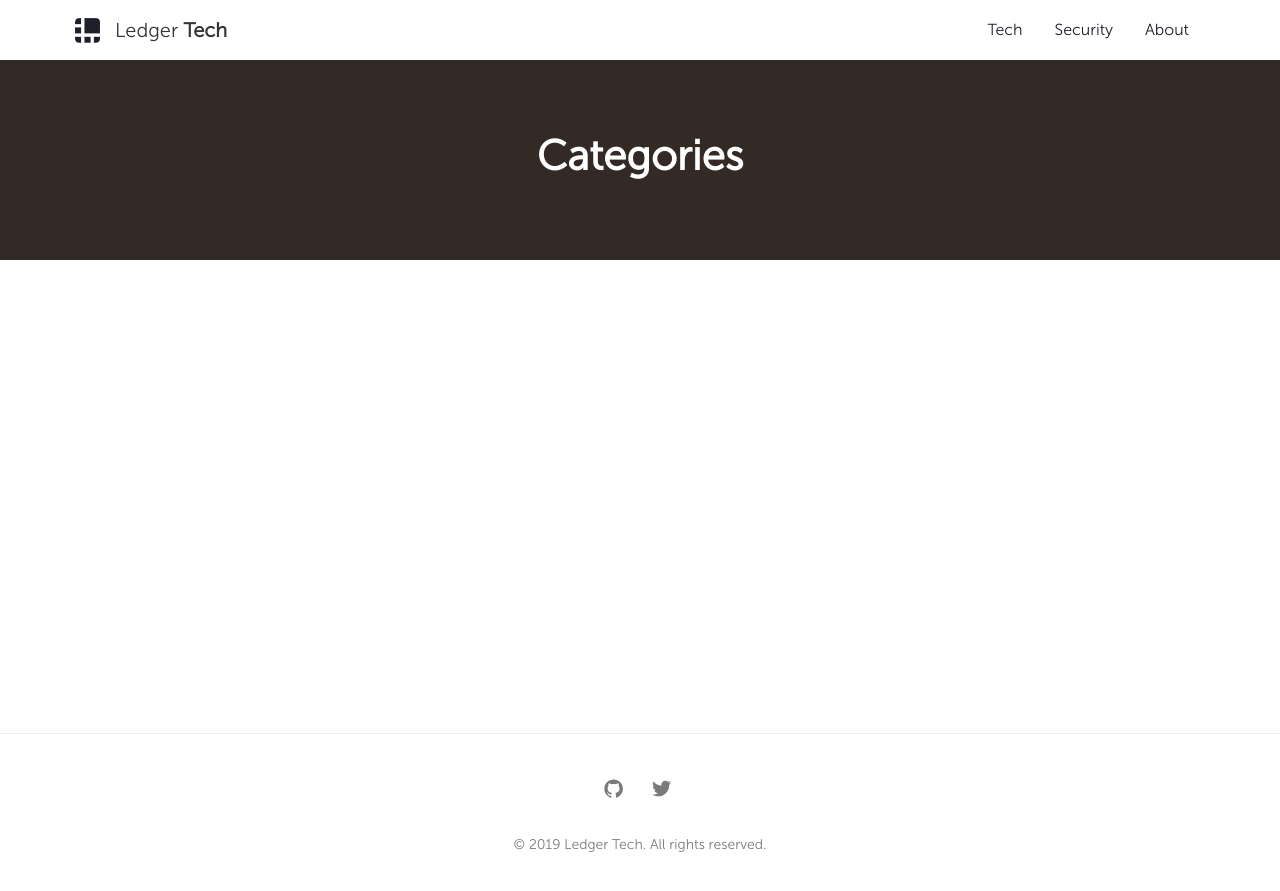
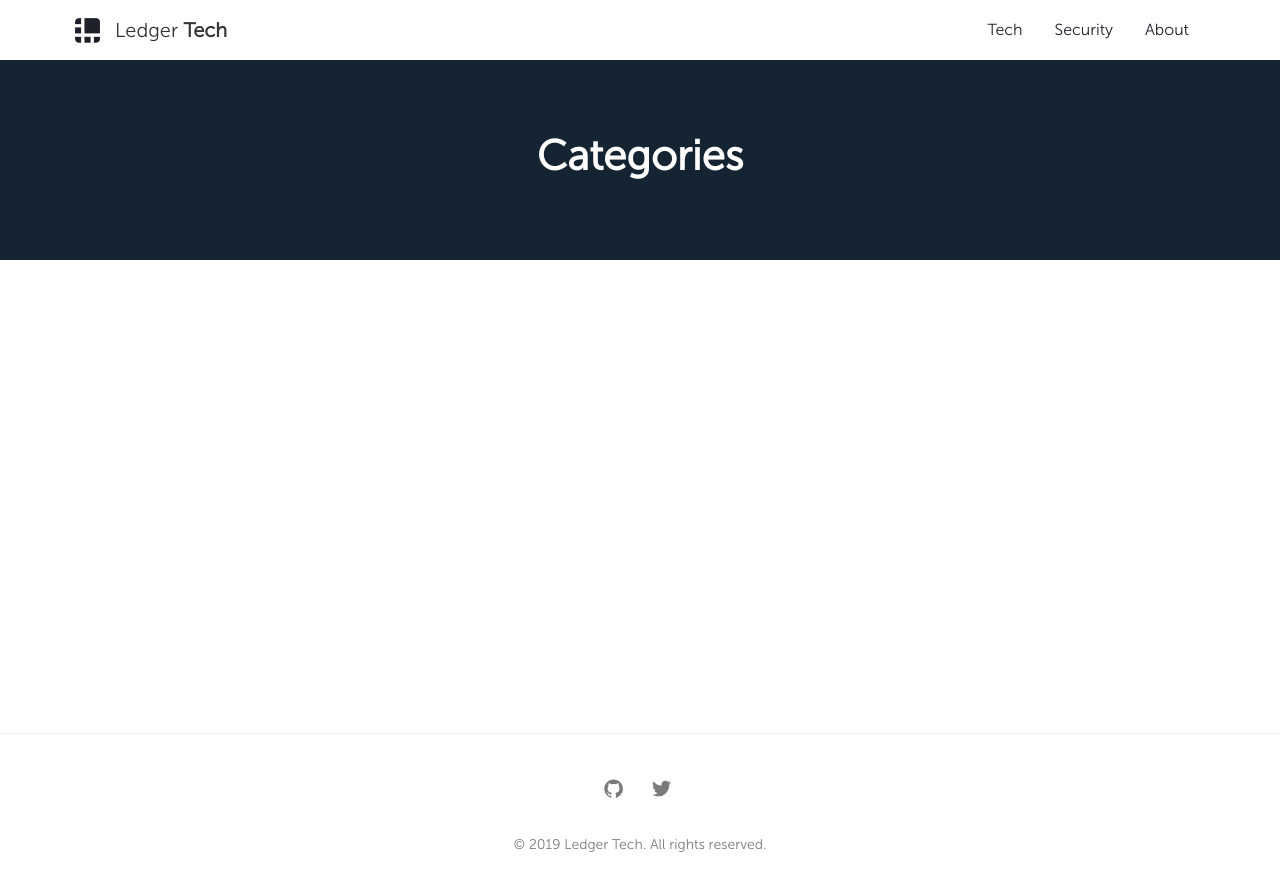
Before and after one commit to jean-laurent-g/LedgerHQ.github.io, a Jekyll site: the page built from categories.md, in a window 1280 px wide. Shown: the top 891 px of the page. Built offline with Jekyll 4.4.1, drawn with Linux system fonts in a browser that asks for light colours.

Commit message:
Fix background colors and titles

```diff
--- a/_includes/head.html
+++ b/_includes/head.html
@@ -12,8 +12,8 @@
   <link rel="mask-icon" href="{{ '/assets/img/icons/safari-pinned-tab.svg?v=qA3OXqyw77' | relative_url }}" color="#5bbad5">
   <!--[if IE]><link rel="shortcut icon" href="/assets/img/icons/favicon.ico?v=qA3OXqyw77"><![endif]-->
   <link rel="shortcut icon" href="{{ '/assets/img/icons/favicon.ico?v=qA3OXqyw77' | relative_url }}">
-  <meta name="apple-mobile-web-app-title" content="Sleek">
-  <meta name="application-name" content="Sleek">
+  <meta name="apple-mobile-web-app-title" content="Ledger Tech">
+  <meta name="application-name" content="Ledger Tech">
   <meta name="msapplication-config" content="{{ '/assets/img/icons/browserconfig.xml?v=qA3OXqyw77' | relative_url }}">
   <meta name="theme-color" content="#ffffff">
 
--- a/_sass/abstracts/_variables.scss
+++ b/_sass/abstracts/_variables.scss
@@ -18,6 +18,7 @@ $heading-color: #373431;
 $link-color: $primary;
 $button-dark: #252322;
 $dark-light: #373431;
+$blue: #142533;
 $outline: #dbdbdb;
 $grey: #8d8883;
 
--- a/_sass/pages/_page.scss
+++ b/_sass/pages/_page.scss
@@ -47,7 +47,7 @@
   min-height: 8.75rem;
   width: 100%;
   position: relative;
-  background-color: $dark-light;
+  background-color: $blue;
 
   @include breakpoint($lg) {
     height: 12.5em;
--- a/assets/css/main.css
+++ b/assets/css/main.css
@@ -1272,7 +1272,7 @@ table {
   min-height: 8.75rem;
   width: 100%;
   position: relative;
-  background-color: #373431; }
+  background-color: #142533; }
   @media only screen and (min-width: 62em) {
     .hero--small {
       height: 12.5em; } }
@@ -1284,7 +1284,7 @@ table {
     left: 0;
     width: 100%;
     height: 100%;
-    background: rgba(51, 41, 34, 0.8); }
+    background: #142533aa; }
 
 .hero__wrap {
   position: absolute;
```
